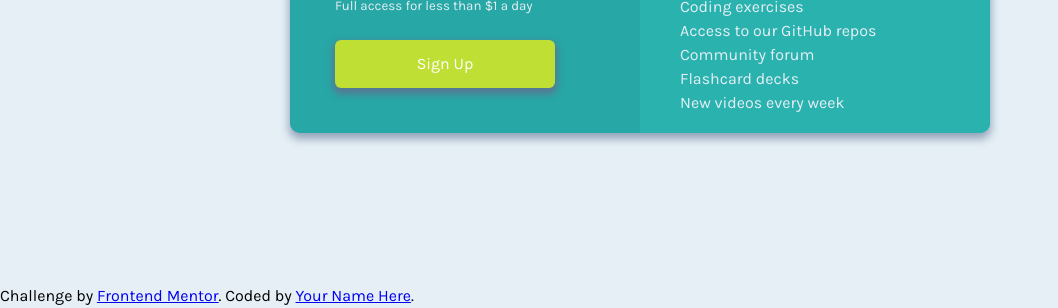
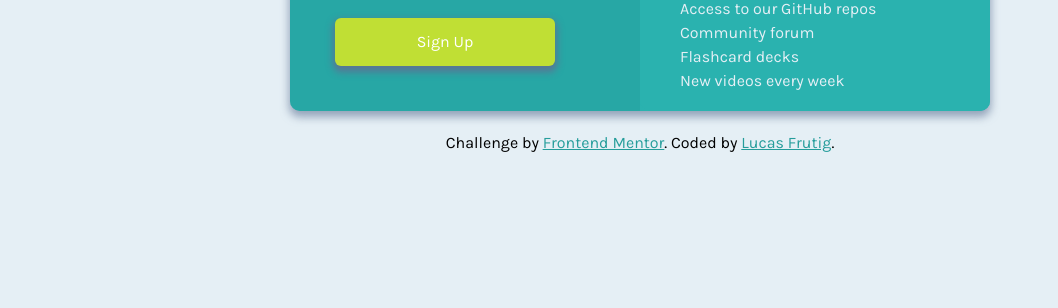
Before and after one commit to lucasfrutig0/single-price-component, a plain HTML site: page index.html in a window 1280 px wide. Shown: the part 516-824 px from the top of the page, without its empty margins (0-1058 px from the left). After the commit the page ends 800 px from the top, so only its background shows below. Drawn offline with Linux system fonts and the light colour scheme.

Commit message:
fix: footer styles

```diff
--- a/assets/css/_price-component.scss
+++ b/assets/css/_price-component.scss
@@ -104,6 +104,17 @@
       }
     }
   }
+  footer {
+    margin-top: 20px;
+
+    p.attribution a {
+      color: $primary-dark-cyan;
+      transition: color 0.3s ease-in;
+      &:hover {
+        color: $primary-cyan;
+      }
+    }
+  }
 }
 
 @media (max-width: 680px) {
--- a/index.html
+++ b/index.html
@@ -52,16 +52,19 @@
               </ul>
             </div>
           </div>
+          <footer>
+            <p class="attribution">
+              Challenge by
+              <a
+                href="https://www.frontendmentor.io?ref=challenge"
+                target="_blank"
+                >Frontend Mentor</a
+              >. Coded by
+              <a href="https://github.com/lucasfrutig0/">Lucas Frutig</a>.
+            </p>
+          </footer>
         </section>
       </div>
     </main>
-    <footer>
-      <p class="attribution">
-        Challenge by
-        <a href="https://www.frontendmentor.io?ref=challenge" target="_blank"
-          >Frontend Mentor</a
-        >. Coded by <a href="#">Your Name Here</a>.
-      </p>
-    </footer>
   </body>
 </html>
```
Also changed, not shown: assets/css/main.css, 1 other file.
